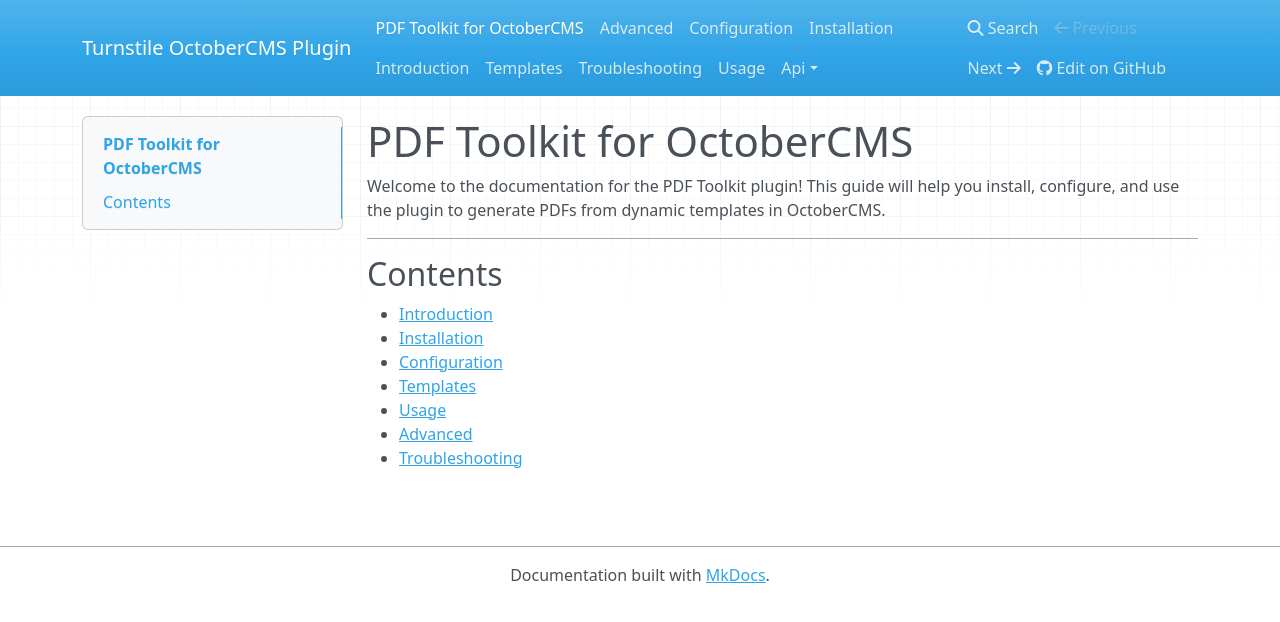
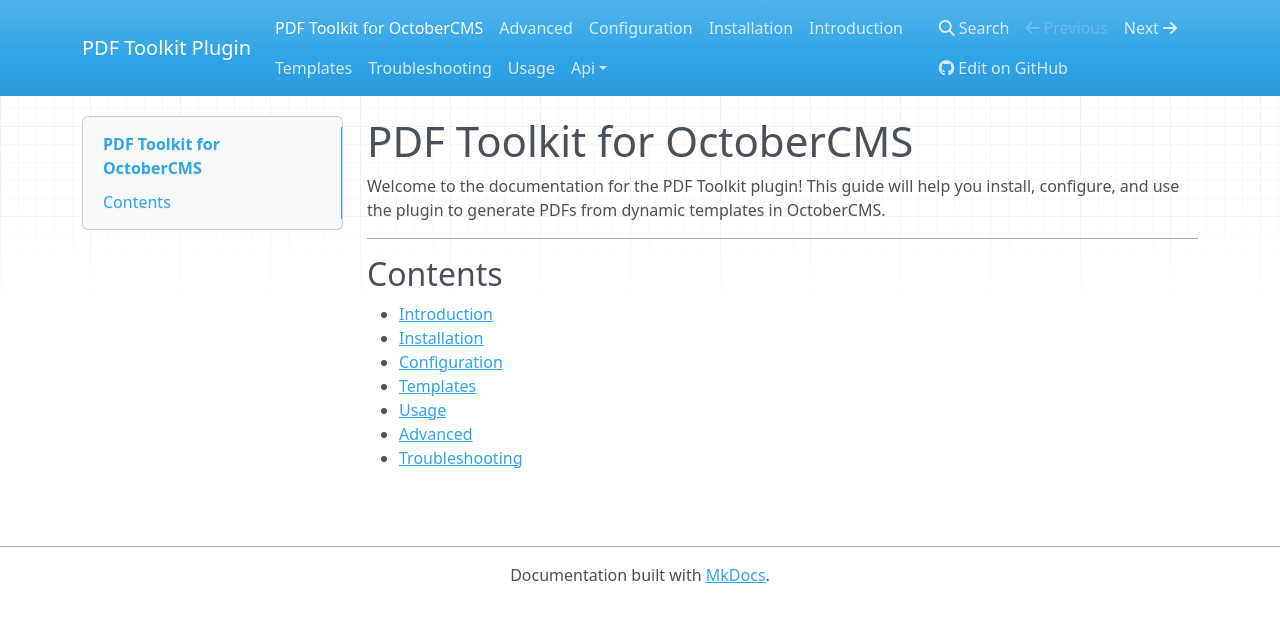
Before and after one commit to DEPCORE-PL/oc-pdftoolkit-plugin, an MkDocs documentation site: the page built from docs/index.md, in a window 1280 px wide. Shown: the top 622 px of the page. Built offline with MkDocs 1.6.1, drawn with Linux system fonts in a browser that asks for light colours; nearby versions of some CDN libraries.

Commit message:
fix: changed copied mkdocs to match project

```diff
--- a/mkdocs.yml
+++ b/mkdocs.yml
@@ -1,7 +1,7 @@
-site_name: Turnstile OctoberCMS Plugin
-site_description: Documentation for the Turnstile CAPTCHA plugin for OctoberCMS
+site_name: PDF Toolkit Plugin
+site_description: Documentation for the PDF from template generator plugin for OctoberCMS
 site_author: Depcore
-repo_url: https://github.com/DEPCORE-PL/turnstile-plugin
+repo_url: https://github.com/DEPCORE-PL/oc-pdftoolkit-plugin
 docs_dir: docs
 
 plugins:
```
